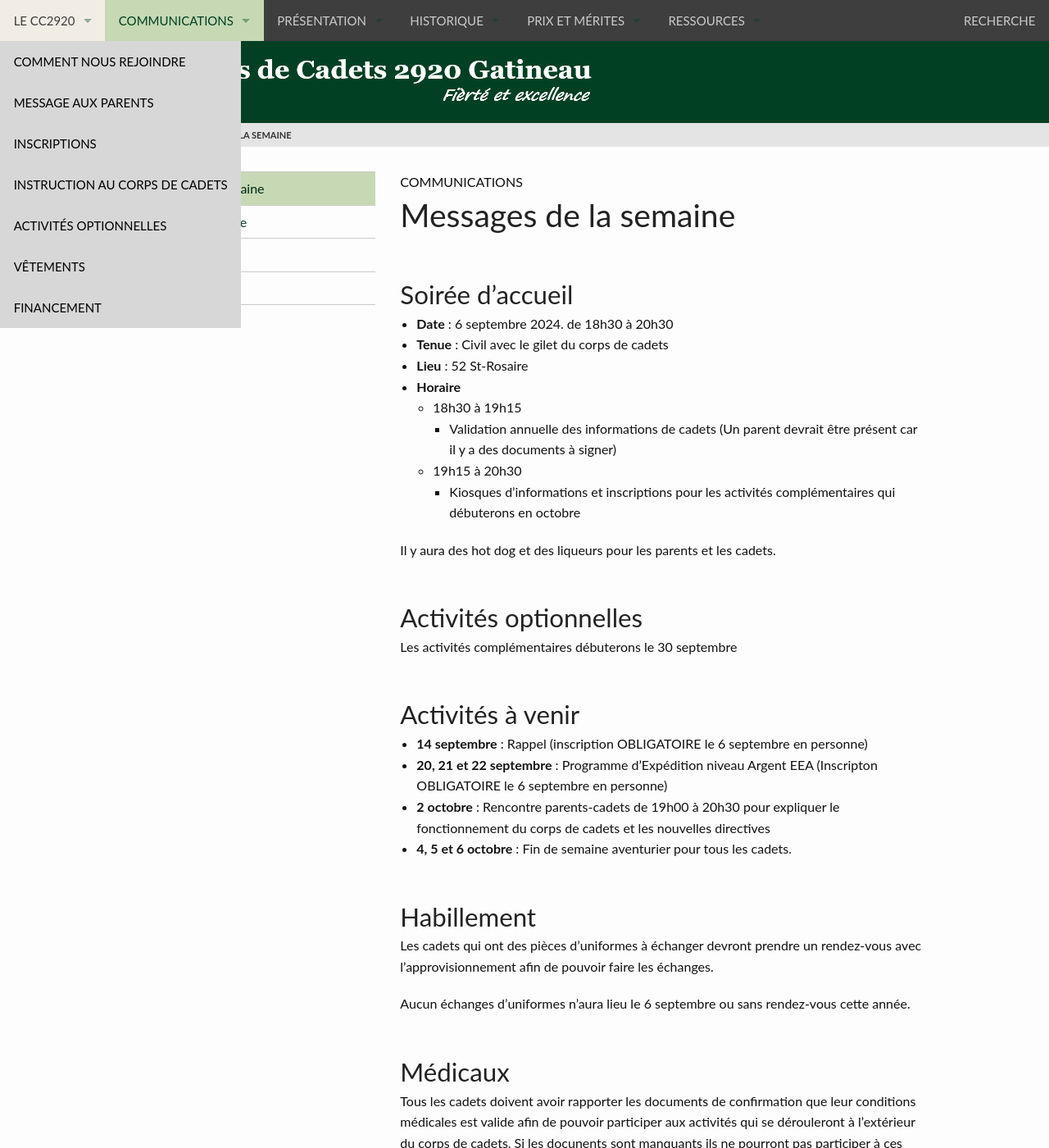
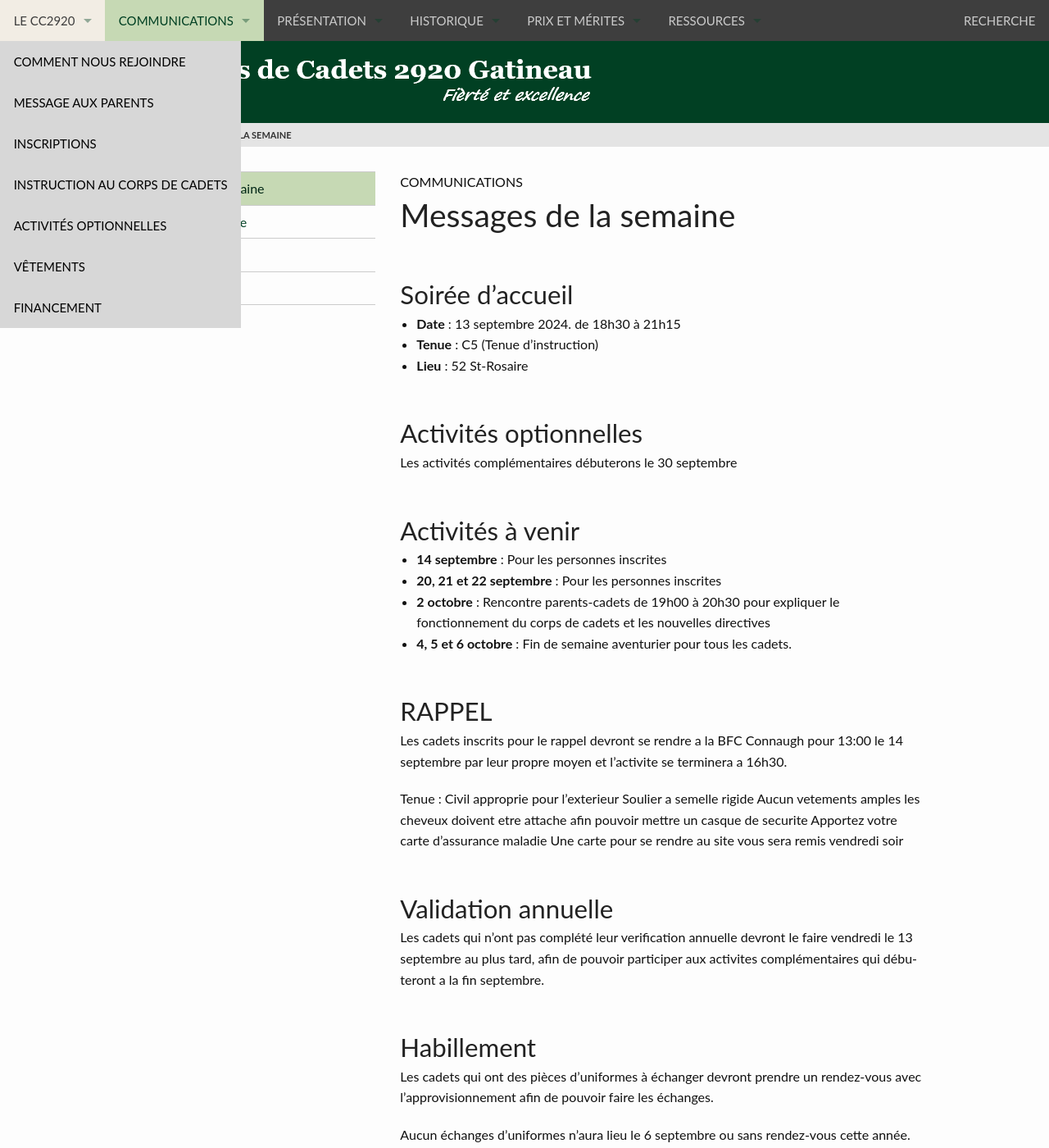
Before and after one commit to CC2920/web, a Jekyll site: the page built from _communications/messages.md, in a window 1280 px wide and 1400 px high. Shown: the whole window at 82% size. Built offline with Jekyll 4.4.1, drawn with Linux system fonts in a browser that asks for light colours.

Commit message:
Message semaine du 8 septembre

```diff
--- a/_communications/messages.md
+++ b/_communications/messages.md
@@ -5,16 +5,9 @@ layout: "messages"
 
 ## Soirée d'accueil
 
-- **Date** : 6 septembre 2024. de 18h30 à 20h30
-- **Tenue** : Civil avec le gilet du corps de cadets
+- **Date** : 13 septembre 2024. de 18h30 à 21h15
+- **Tenue** : C5 (Tenue d'instruction)
 - **Lieu** : 52 St-Rosaire
-- **Horaire**
-  - 18h30 à 19h15
-    - Validation annuelle des informations de cadets (Un parent devrait être présent car il y a des documents à signer)
-  - 19h15 à 20h30
-    - Kiosques d'informations et inscriptions pour les activités complémentaires qui débuterons en octobre
-
-Il y aura des hot dog et des liqueurs pour les parents et les cadets.
 
 
 ## Activités optionnelles
@@ -23,10 +16,25 @@ Les activités complémentaires débuterons le 30 septembre
 
 ## Activités à venir
 
-- **14 septembre** : Rappel (inscription OBLIGATOIRE le 6 septembre en personne)
-- **20, 21 et 22 septembre** : Programme d'Expédition niveau Argent EEA  (Inscripton OBLIGATOIRE le 6 septembre en personne)
+- **14 septembre** : Pour les personnes inscrites
+- **20, 21 et 22 septembre** : Pour les personnes inscrites
 - **2 octobre** : Rencontre parents-cadets de 19h00 à 20h30 pour expliquer le fonctionnement du corps de cadets et les nouvelles directives
 - **4, 5 et 6 octobre** : Fin de semaine aventurier pour tous les cadets.
+
+## RAPPEL
+
+Les cadets inscrits pour le rappel devront se rendre a la BFC Connaugh pour 13:00 le 14 septembre par leur propre moyen et l'activite se terminera a 16h30.
+
+Tenue : Civil approprie pour l'exterieur
+Soulier a semelle rigide
+Aucun vetements amples
+les cheveux doivent etre attache afin pouvoir mettre un casque de securite
+Apportez votre carte d'assurance maladie
+Une carte pour se rendre au site vous sera remis vendredi soir
+
+## Validation annuelle
+
+Les cadets qui n'ont pas complété leur verification annuelle devront le faire vendredi le 13 septembre au plus tard, afin de pouvoir participer aux activites complémentaires qui débuteront a la fin septembre.
 
 ## Habillement
 
```
